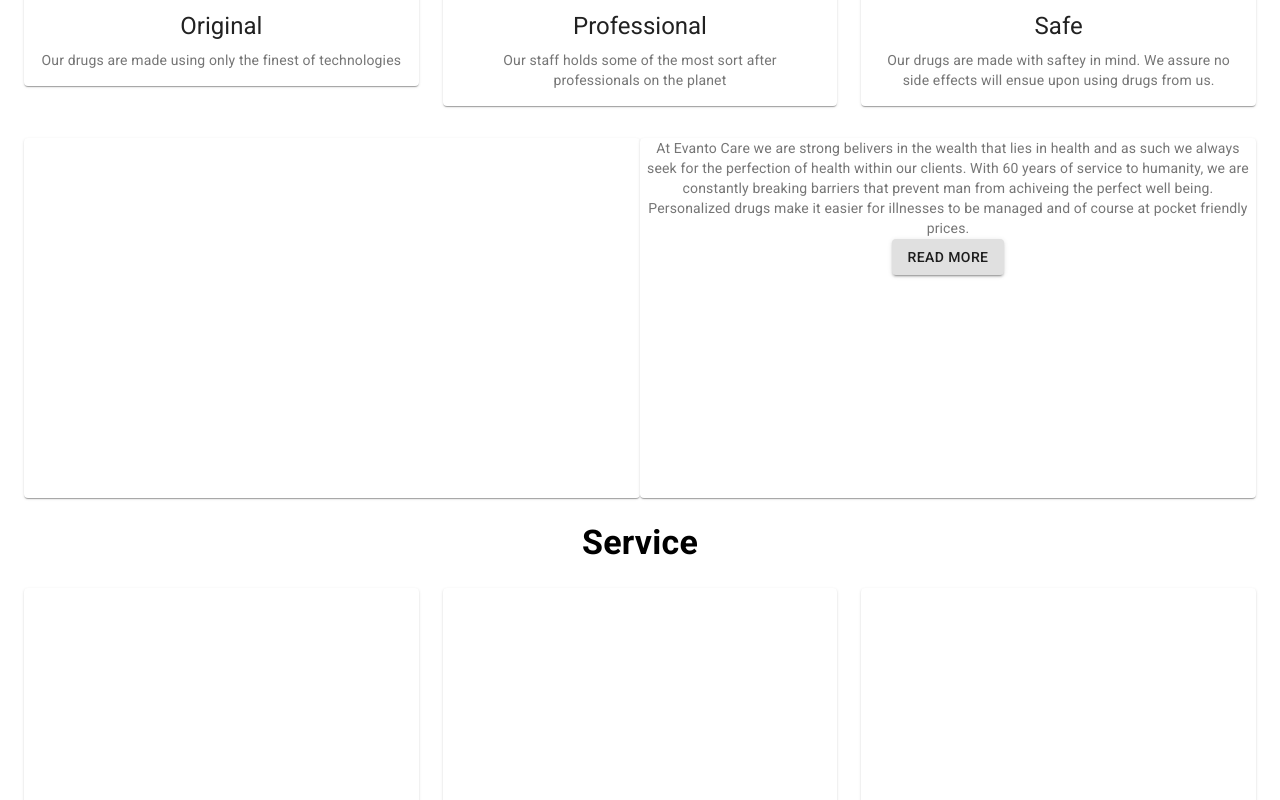
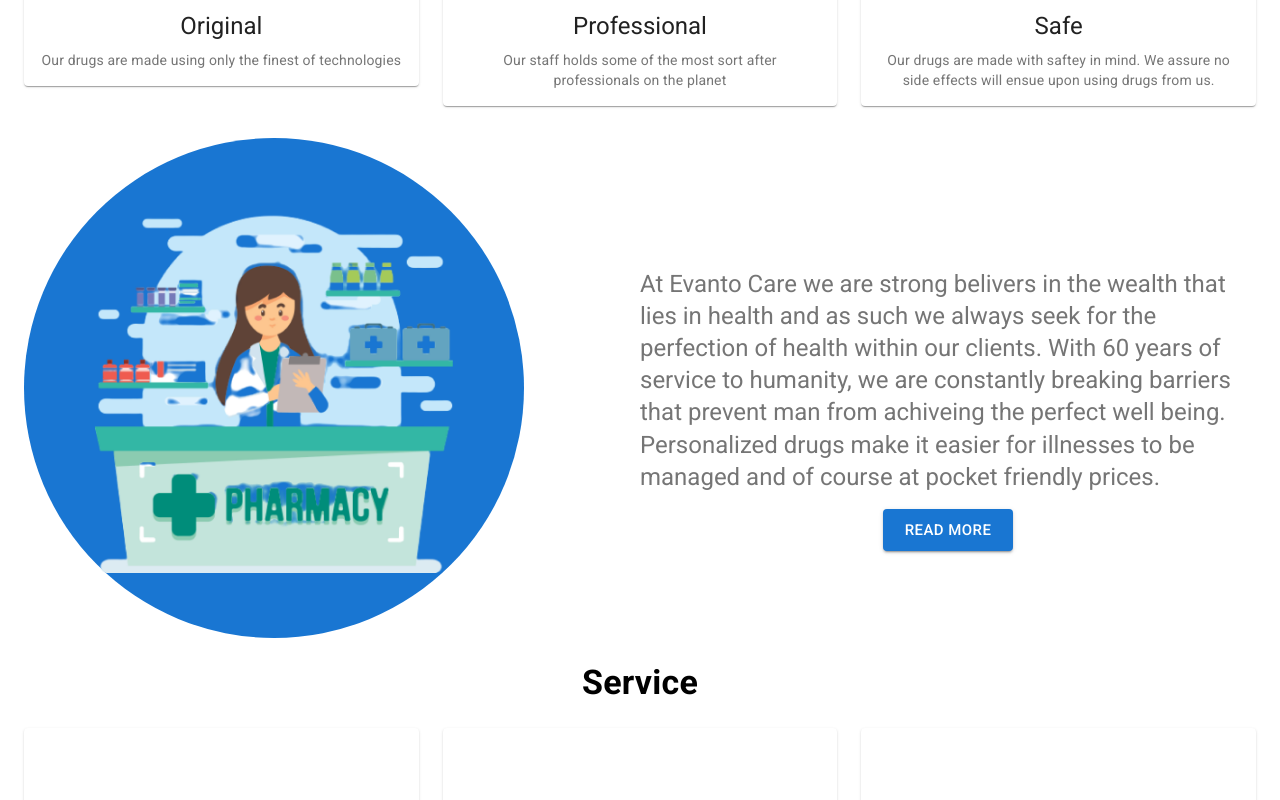
Before and after one commit to Darc99/healthy-pharma, a React (Create React App) app: page / in a window 1280 px wide. Shown: the part 900-1700 px from the top of the page. Built offline with nearby package versions, Linux system fonts and the light colour scheme.

Commit message:
working on the about section

```diff
--- a/src/components/Footer/Footer.jsx
+++ b/src/components/Footer/Footer.jsx
@@ -72,7 +72,7 @@
         </Grid>
         <Grid container spacing={3} justify="center" className={classes.bottom}>
           <Grid item xs={12} sm={12} md={12} >
-            Copyright © 2020 Evanto Care. All Rights Reserved
+            Copyright © 2020 Evanto Care. All Rights Reserved.
           </Grid>
         </Grid>
       </Container>
--- a/src/mui/Theme.js
+++ b/src/mui/Theme.js
@@ -3,7 +3,7 @@
 const theme = createMuiTheme({
     palette: {
         primary: {
-            main: "#764abc"
+            main: "#1976d2"
         }
     },
     background: {
--- a/src/pages/About/About.jsx
+++ b/src/pages/About/About.jsx
@@ -1,4 +1,5 @@
 import React from 'react';
+import About1 from '../../img/image1.png';
 
 import { makeStyles } from '@material-ui/core/styles';
 import Container from '@material-ui/core/Container';
@@ -24,6 +25,23 @@
   },
   aboutBelow: {
     paddingTop: theme.spacing(4)
+  },
+  img: {
+    paddingTop: "75px",
+    height: "360px"
+  },
+  right: {
+    textAlign: "left",
+    paddingTop: "130px"
+  },
+  circle: {
+    width: "500px",
+    height: "500px",
+    borderRadius: "50%",
+    backgroundColor: "#1976d2"
+  },
+  btn: {
+    paddingTop: theme.spacing(2)
   },
   paper: {
     height: 360
@@ -109,11 +127,13 @@
 
             <Grid container className={classes.aboutBelow}>
               <Grid item xs={12} sm="auto" md={6}>
-                <Paper className={classes.paper}></Paper>
+                <div className={classes.circle}>
+                  <img src={About1} className={classes.img}/>
+                </div>
               </Grid>
-              <Grid item xs={12} sm="auto" md={6}>
-                <Paper className={classes.paper}>
-                <Typography variant="body2" color="textSecondary" component="p">
+              <Grid item xs={12} sm="auto" md={6} className={classes.right}>
+                {/* <Paper className={classes.paper}> */}
+                <Typography variant="h5" color="textSecondary" component="p">
                 At Evanto Care we are strong belivers in the wealth that
                   lies in health and as such we always seek for the
                   perfection of health within our clients. With 60 years of
@@ -122,10 +142,21 @@
                   being. Personalized drugs make it easier for illnesses to
                   be managed and of course at pocket friendly prices.
                 </Typography>
+                <Grid container justify="center" className={classes.btn}>
+                  <Grid item>
                   <Box>
-                    <Button variant="contained">Read More</Button>
+                    <Button
+                      variant="contained"
+                      color="primary"
+                      size="large"
+                    >
+                      Read More
+                    </Button>
                   </Box>
-                </Paper>
+                  </Grid>
+                </Grid>
+
+                {/* </Paper> */}
 
               </Grid>
             </Grid>
--- a/src/pages/Home/Home.jsx
+++ b/src/pages/Home/Home.jsx
@@ -35,7 +35,8 @@
 
       <div>
         <Box className={classes.hero}>
-          <Box>YOOOO</Box>
+          {/* <Box>YOOOO</Box> */}
+          {/* <img src={backg}/> */}
         </Box>
       </div>
 
```
Also changed, not shown: src/img/image1.png (renamed from src/img/image 1.png).
